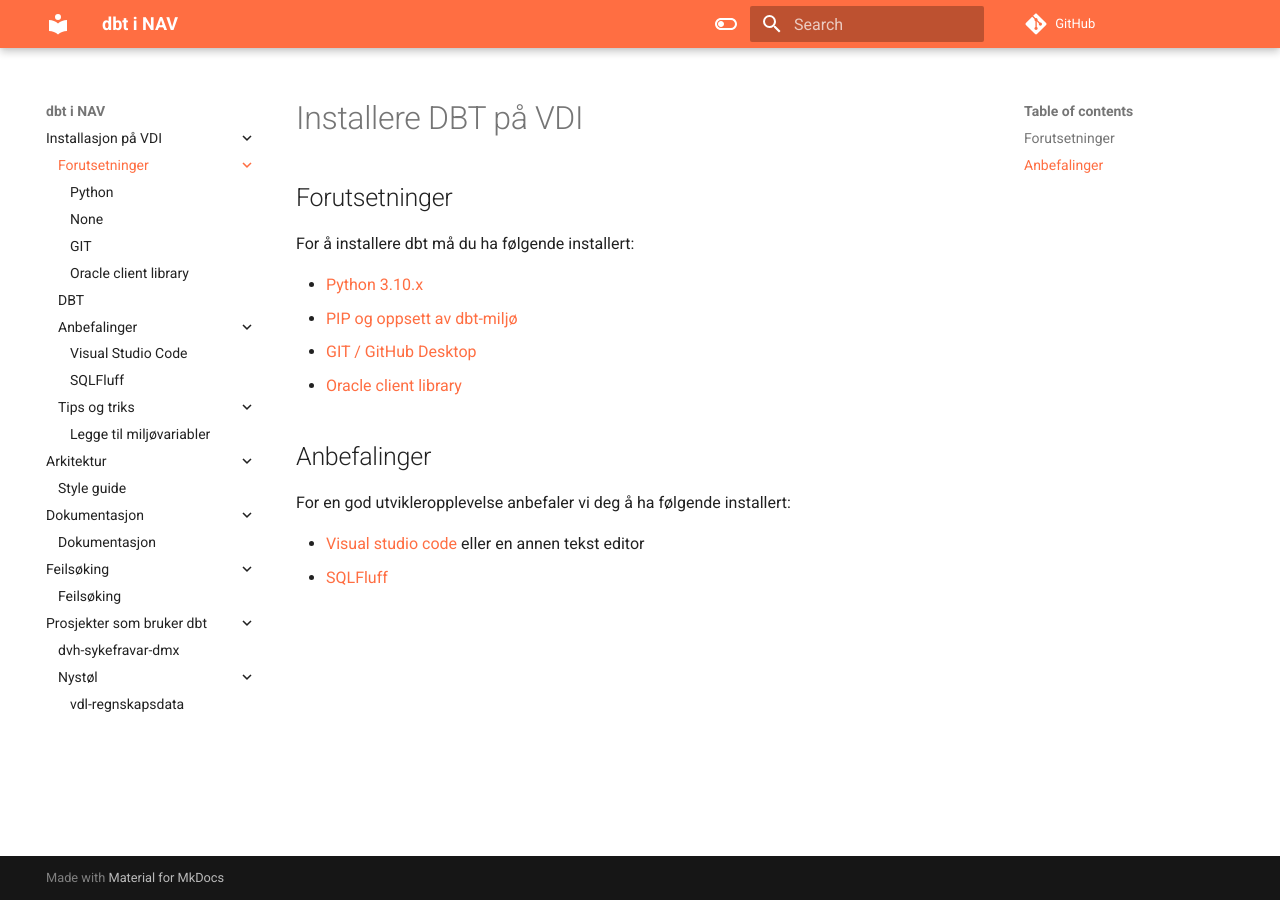
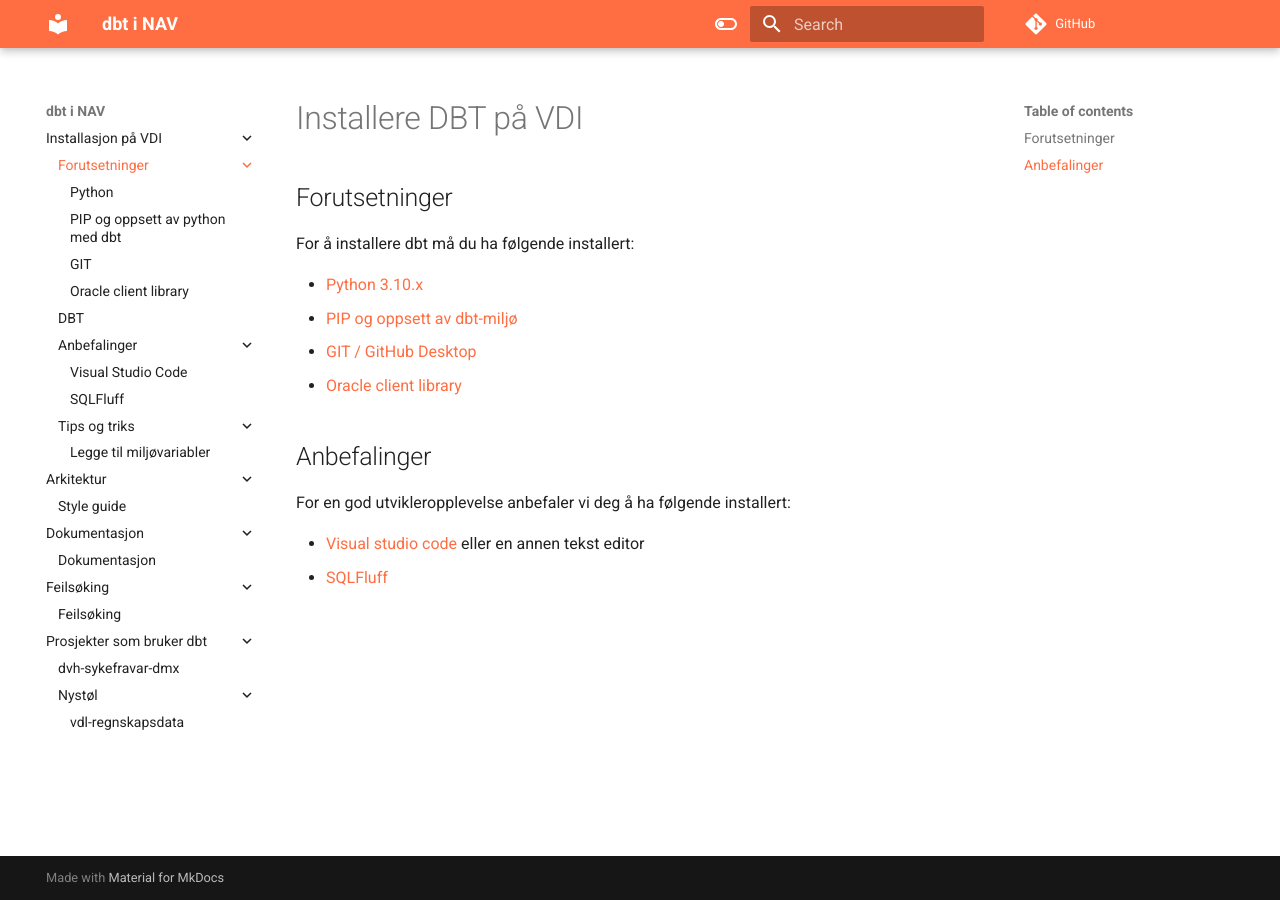
Before and after one commit to navikt/dbt-i-nav, an MkDocs documentation site: the page built from docs/index.md, in a window 1280 px wide. Built offline with MkDocs 1.6.1 and Material for MkDocs 9.7.7, drawn with Linux system fonts in a browser that asks for light colours; comment, search, counter and statistics services are not loaded.

Commit message:
Side som falt ut

```diff
--- a/mkdocs.yml
+++ b/mkdocs.yml
@@ -8,7 +8,7 @@
       - Forutsetninger:
           - index.md
           - vdi/python.md
-          - vdi/pip.md
+          - vdi/pip-og-oppsett.md
           - vdi/git.md
           - vdi/oracle-client-library.md
       - vdi/dbt.md
```
